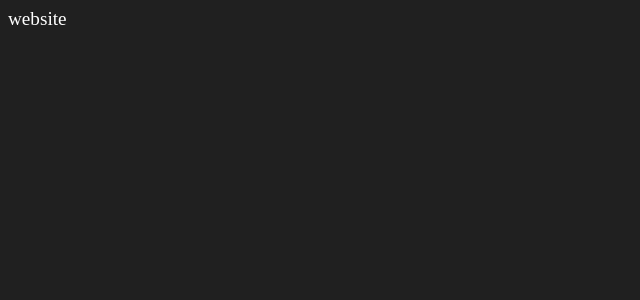
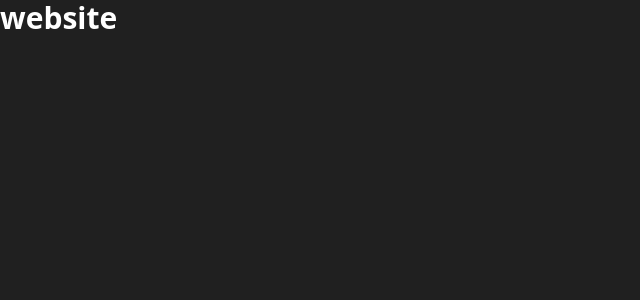
Before and after one commit to devmatteini/website, a Next.js app: page / in a window 1280 px wide. Shown: the top 300 px of the page, without its empty margins (0-640 px from the left). Built offline with nearby package versions, Linux system fonts and the light colour scheme.

Commit message:
setup tailwindcss

```diff
--- a/package.json
+++ b/package.json
@@ -31,6 +31,9 @@
     "eslint": "8.30.0",
     "eslint-config-next": "13.1.1",
     "eslint-config-prettier": "8.5.0",
-    "typescript": "4.9.4"
+    "typescript": "4.9.4",
+    "tailwindcss": "3.2.4",
+    "postcss": "8.4.20",
+    "autoprefixer": "10.4.13"
   }
 }
--- /dev/null
+++ b/postcss.config.js
@@ -0,0 +1,6 @@
+module.exports = {
+  plugins: {
+    tailwindcss: {},
+    autoprefixer: {},
+  },
+}
--- a/src/pages/index.tsx
+++ b/src/pages/index.tsx
@@ -1,7 +1,7 @@
 import React from "react"
 
 const Home: React.FC = () => {
-    return <>website</>
+    return <h1 className="text-3xl font-bold">website</h1>
 }
 
 export default Home
--- a/src/styles/globals.css
+++ b/src/styles/globals.css
@@ -1,3 +1,7 @@
+@tailwind base;
+@tailwind components;
+@tailwind utilities;
+
 body {
     font-size: 1.2rem;
     /* FIXME: temporary styles  */
--- /dev/null
+++ b/tailwind.config.js
@@ -0,0 +1,8 @@
+/** @type {import('tailwindcss').Config} */
+module.exports = {
+    content: ["./src/pages/**/*.{ts,tsx,mdx}"],
+    theme: {
+        extend: {},
+    },
+    plugins: [],
+}
```
Also changed, not shown: 1 other file (tests, documents, lock files or other folders).
